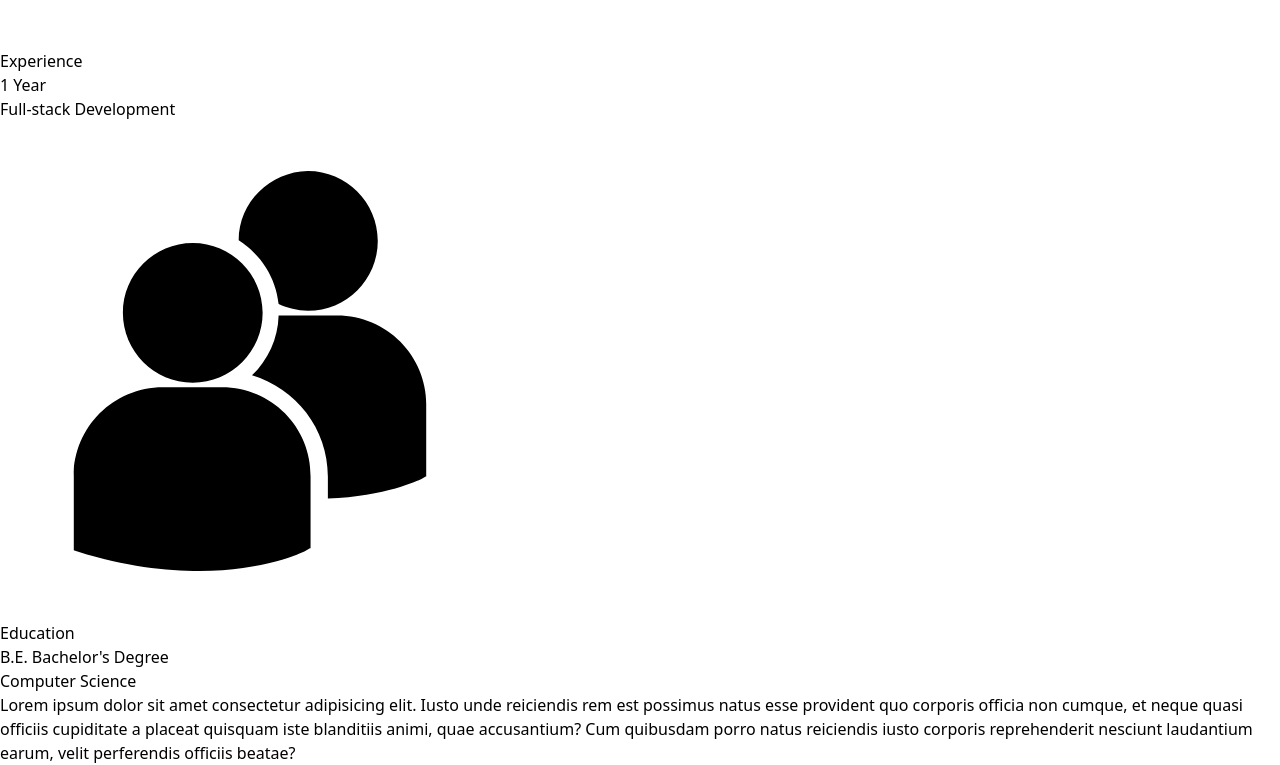
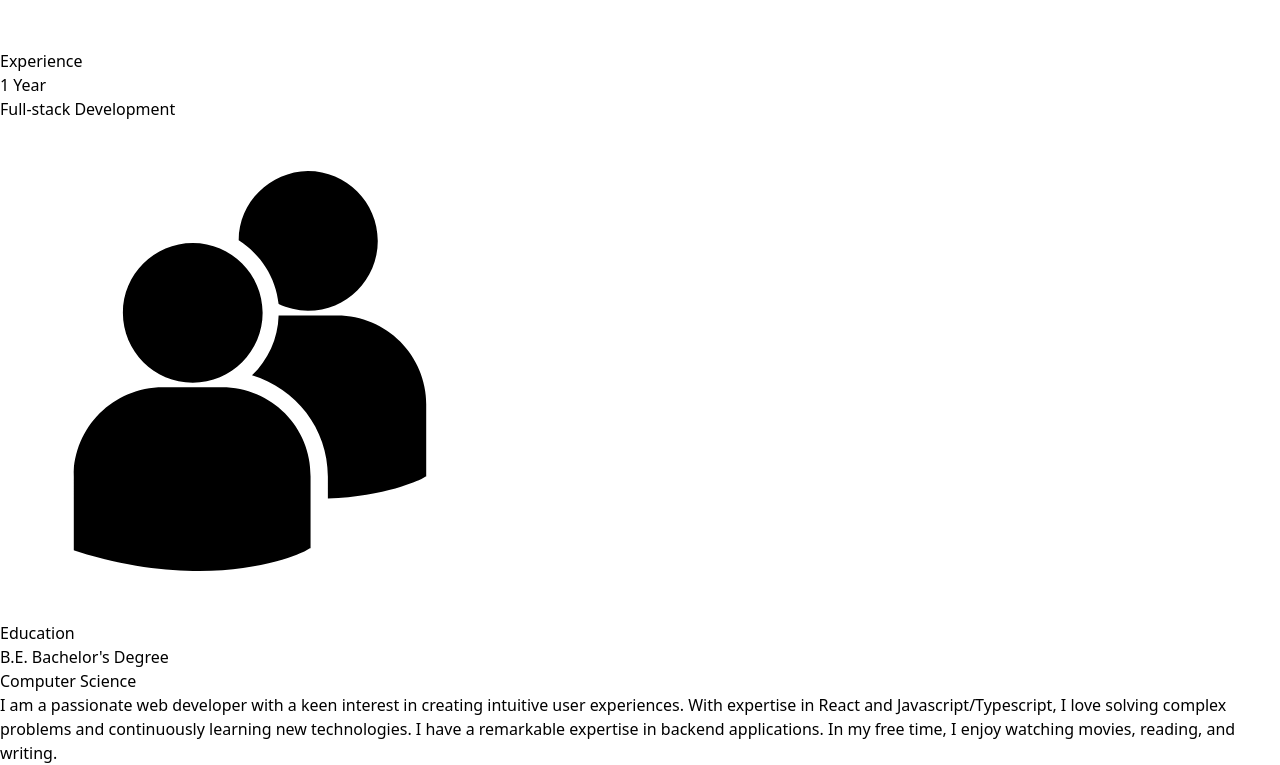
Before and after one commit to bayaskartejas/portfolio, a React (Vite) app: page / in a window 1280 px wide. Shown: the part 7240-8005 px from the top of the page. Built offline with nearby package versions, Linux system fonts and the light colour scheme.

Commit message:
About updated

```diff
--- a/src/components/About.tsx
+++ b/src/components/About.tsx
@@ -26,7 +26,7 @@
                     </div>
                 </div>
             </div>
-            <div className="p-5 text-zinc-700">Lorem ipsum dolor sit amet consectetur adipisicing elit. Iusto unde reiciendis rem est possimus natus esse provident quo corporis officia non cumque, et neque quasi officiis cupiditate a placeat quisquam iste blanditiis animi, quae accusantium? Cum quibusdam porro natus reiciendis iusto corporis reprehenderit nesciunt laudantium earum, velit perferendis officiis beatae?</div>
+            <div className="p-5 text-zinc-700">I am a passionate web developer with a keen interest in creating intuitive user experiences. With expertise in React and Javascript/Typescript, I love solving complex problems and continuously learning new technologies. I have a remarkable expertise in backend applications. In my free time, I enjoy watching movies, reading, and writing.</div>
         </div>
     </div>
   </div>
```
